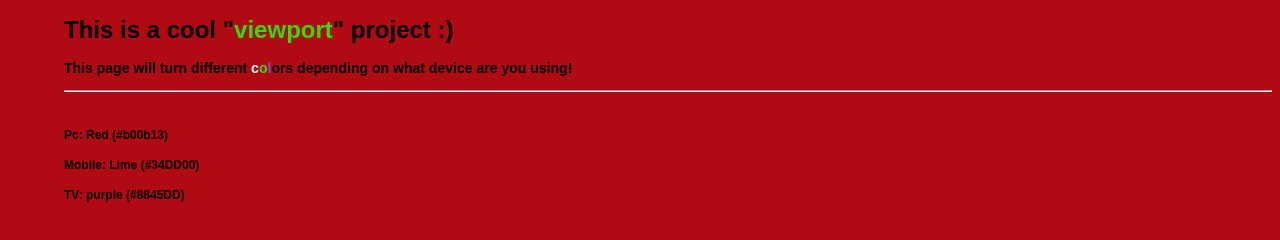
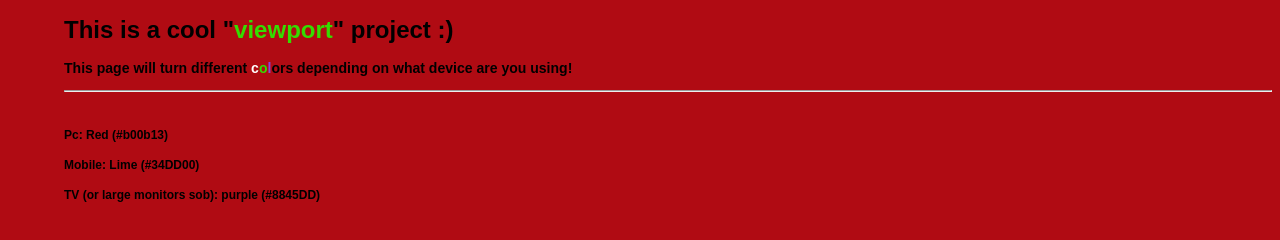
Before and after one commit to Dev1ss0/Simple-Media-Query, a plain HTML site: page index.html in a window 1280 px wide. Drawn offline with Linux system fonts and the light colour scheme.

Commit message:
Update index.html

```diff
--- a/index.html
+++ b/index.html
@@ -13,6 +13,6 @@
     <br>
     <h4>Pc: Red (#b00b13)</h4>
     <h4>Mobile: Lime (#34DD00)</h4>
-    <h4>TV: purple (#8845DD)</h4>
+    <h4>TV (or large monitors sob): purple (#8845DD)</h4>
 </body>
 </html>
```
